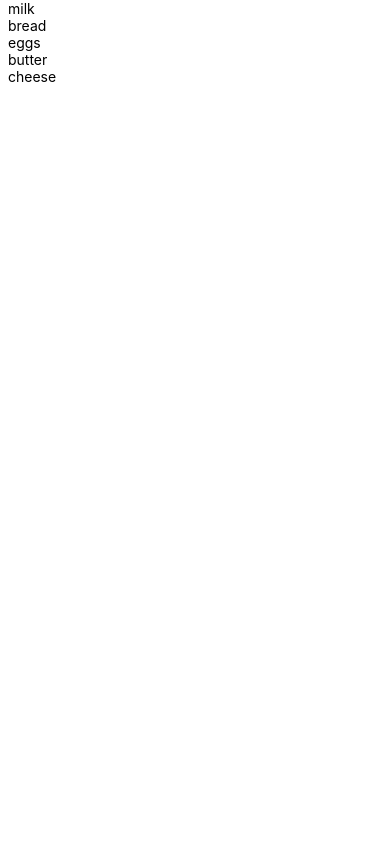
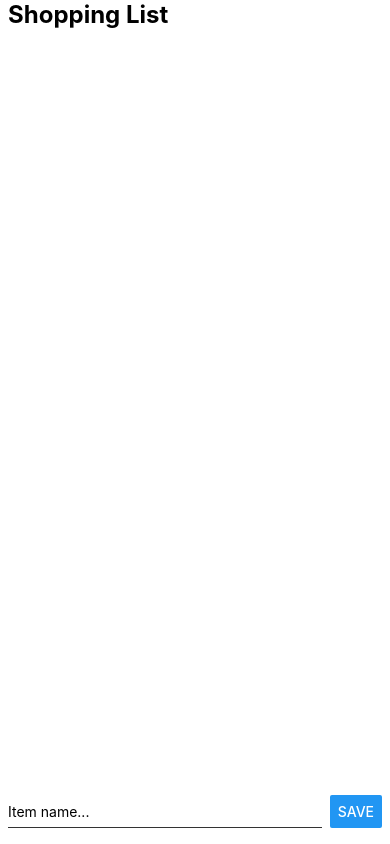
Before and after one commit to Jtauri/ShoppingList, a React Native app: screen / in a window 390 px wide. Built offline with nearby package versions, Linux system fonts and the light colour scheme.

Commit message:
Lisäysbuttoni lisätty

```diff
--- a/App.js
+++ b/App.js
@@ -1,24 +1,31 @@
 import { StatusBar } from 'expo-status-bar'
 import { FlatList, SafeAreaView, StyleSheet, Text, View } from 'react-native'
 import Constants from 'expo-constants'
-import React from 'react'
+import React, { useCallback, useState } from 'react'
 import Row from './components/Row'
+import uuid from 'react-native-uuid'
+import Add from './components/Add'
 
 export default function App() {
-  const data = [
-    { id: "1",name: "milk"},
-    { id: "2",name: "bread"},
-    { id: "3",name: "eggs"},
-    { id: "4",name: "butter"},
-    { id: "5",name: "cheese"},
-  ]
+  const [data, setData] = useState([])
+
+  const add = useCallback((name) => {
+    const newItem = {
+      id: uuid.v4(),
+      name: name
+    }
+    const tempData = [...data, newItem]
+    setData(tempData)
+  }, [data])
 
   return (
     <SafeAreaView style={styles.container}>
+      <Text style={styles.title}>Shopping List</Text>
       <FlatList
         data={data}
         renderItem={({ item }) => <Row item={item} />}
         />
+      <Add addItem={add} />
     </SafeAreaView>
   )
 }
@@ -42,4 +49,9 @@ const styles = StyleSheet.create({
     borderBottomLeftRadius: 5,
     borderTopLeftRadius: 5,
   },
+  title: {
+    fontSize: 24,
+    fontWeight: 'bold',
+    marginBottom: 16,
+  },
 })
--- /dev/null
+++ b/components/Add.js
@@ -0,0 +1,40 @@
+import { View, TextInput, Button, StyleSheet } from 'react-native'
+import React, { useState } from 'react'
+
+export default function Add({ addItem }) {
+  const [name, setName] = useState('')
+
+  const save = () => {
+    addItem(name)
+    setName('')
+  }
+
+  return (
+    <View style={styles.container}>
+      <TextInput
+        style={styles.form}
+        value={name}
+        onChangeText={setName}
+        placeholder="Item name..."
+      />
+      <Button
+        title="Save"
+        onPress={() => {save(name)}}
+      />
+    </View>
+  )
+}
+
+const styles = StyleSheet.create({
+    container: {
+        flexDirection: 'row',
+        justifyContent: 'space-between',
+        marginBottom: 16,
+    },
+    form: {
+        flex: 1,
+        marginRight: 8,
+        borderBottomWidth: 1,
+        borderBottomColor: '#333',
+    },
+    })
--- a/components/Row.js
+++ b/components/Row.js
@@ -1,4 +1,4 @@
-import { Text } from "react-native"
+import { Text, StyleSheet } from "react-native"
 import React from "react"
 
 export default function Row({item}) {
--- a/package.json
+++ b/package.json
@@ -10,10 +10,11 @@
   },
   "dependencies": {
     "expo": "~51.0.28",
+    "expo-constants": "~16.0.2",
     "expo-status-bar": "~1.12.1",
     "react": "18.2.0",
     "react-native": "0.74.5",
-    "expo-constants": "~16.0.2"
+    "react-native-uuid": "^2.0.2"
   },
   "devDependencies": {
     "@babel/core": "^7.20.0"
```
Also changed, not shown: 1 other file (tests, documents, lock files or other folders).
